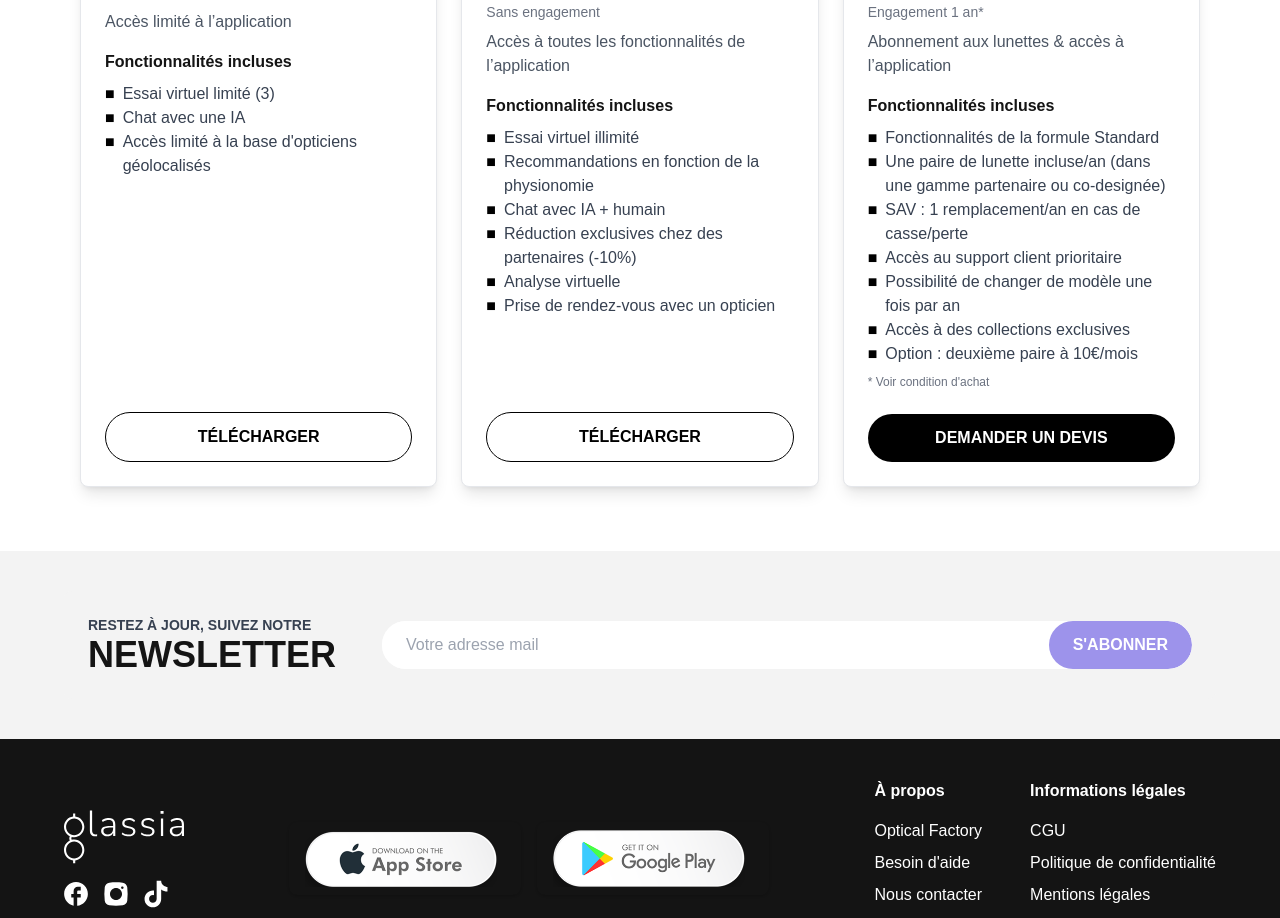
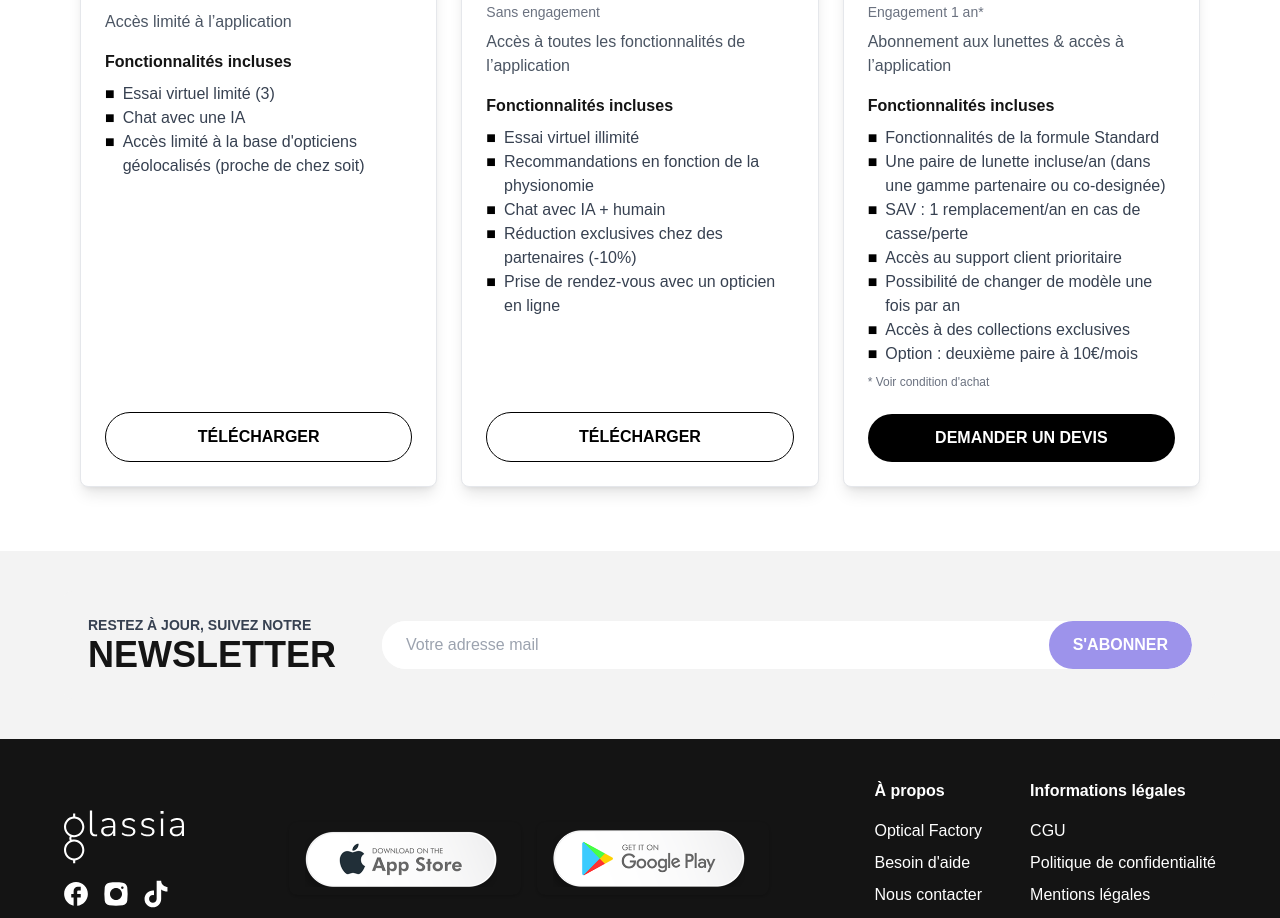
Before and after one commit to ugododo/glassia, a Next.js app: page / in a window 1280 px wide. Shown: the part 3320-4238 px from the top of the page. Built offline with nearby package versions, Linux system fonts and the light colour scheme; a web font is replaced by a local one.

Commit message:
refactor: update plans

```diff
--- a/src/app/page.tsx
+++ b/src/app/page.tsx
@@ -76,7 +76,11 @@ export default function Home() {
       name: "GRATUITE",
       price: "0€",
       description: "Accès limité à l’application",
-      features: ["Essai virtuel limité (3)", "Chat avec une IA", "Accès limité à la base d'opticiens géolocalisés"],
+      features: [
+        "Essai virtuel limité (3)",
+        "Chat avec une IA",
+        "Accès limité à la base d'opticiens géolocalisés (proche de chez soit)"
+      ],
       buttonText: "TÉLÉCHARGER",
       buttonStyle: "border border-black text-black",
     },
@@ -90,8 +94,7 @@ export default function Home() {
         "Recommandations en fonction de la physionomie",
         "Chat avec IA + humain",
         "Réduction exclusives chez des partenaires (-10%)",
-        "Analyse virtuelle",
-        "Prise de rendez-vous avec un opticien",
+        "Prise de rendez-vous avec un opticien en ligne",
       ],
       buttonText: "TÉLÉCHARGER",
       buttonStyle: "border border-black text-black",
```
